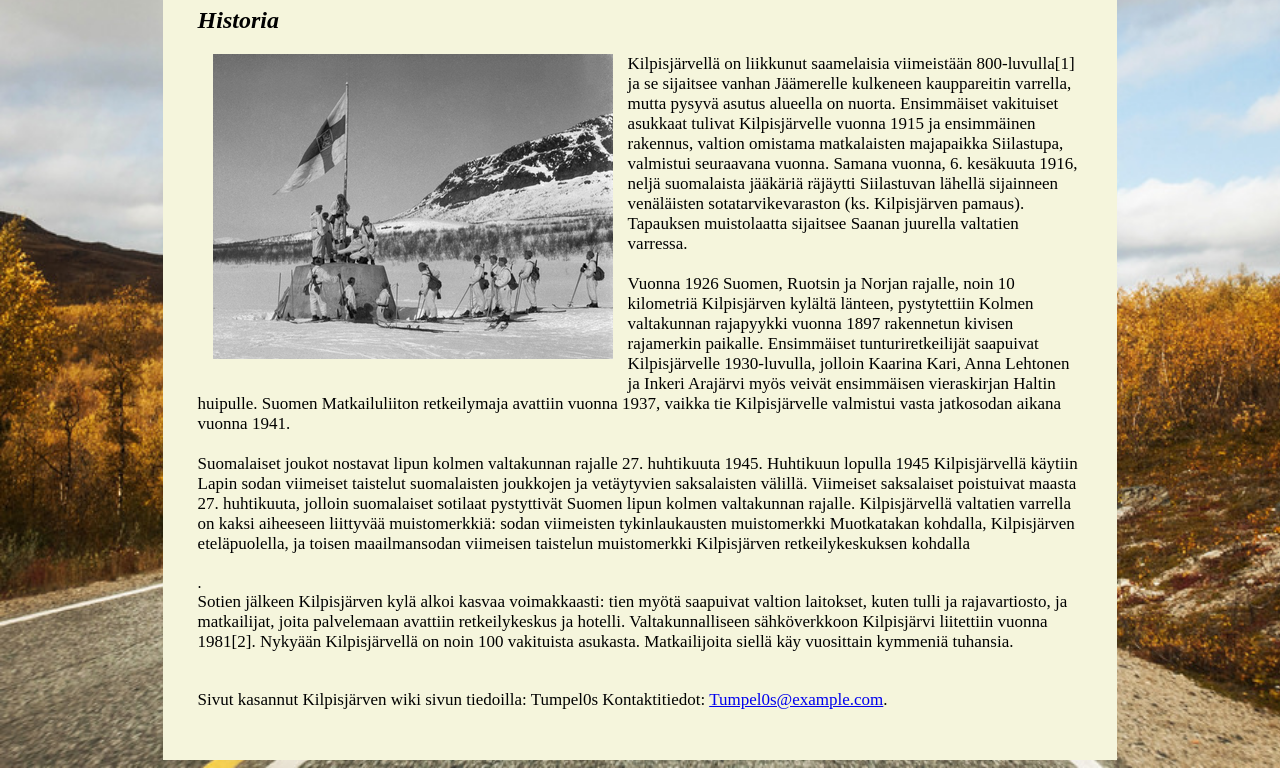
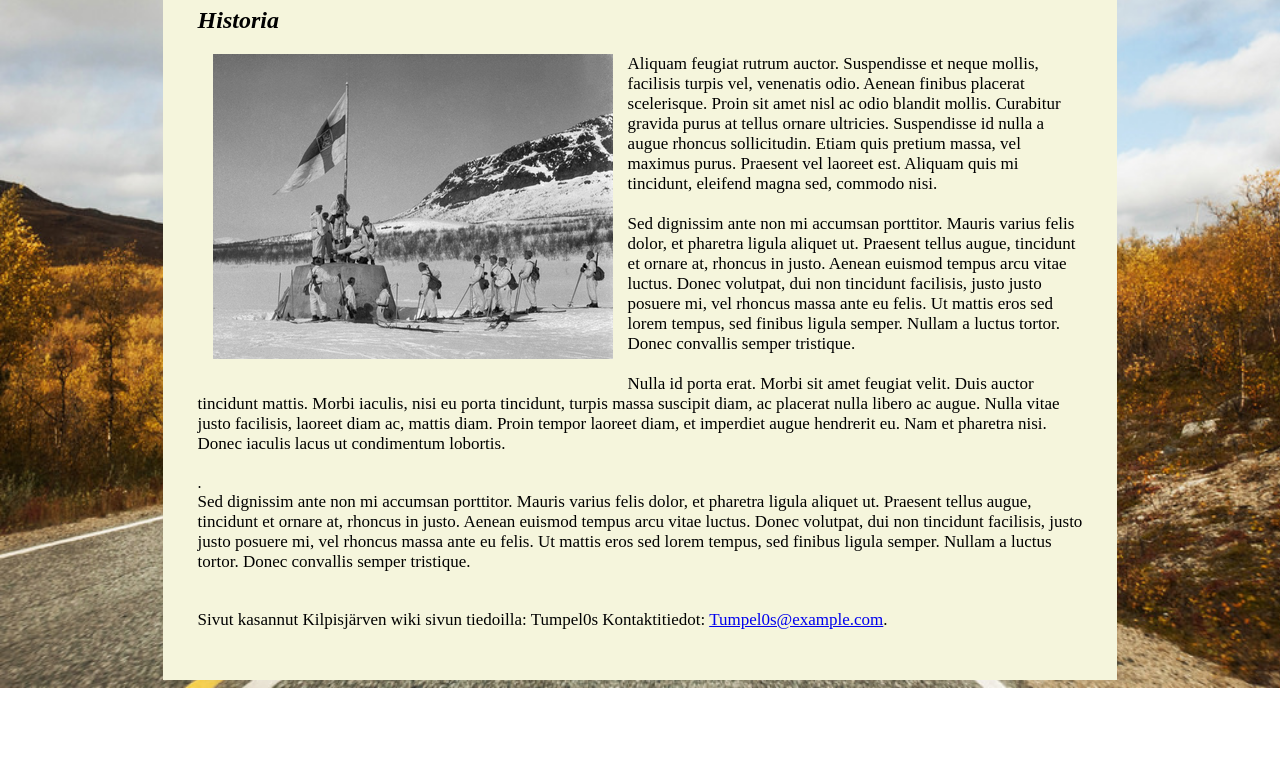
Before and after one commit to liimhe/hello-world, a plain HTML site: page historia.html in a window 1280 px wide. Shown: the part 145-913 px from the top of the page. After the commit the page ends 833 px from the top, so only its background shows below. Drawn offline with Linux system fonts and the light colour scheme.

Commit message:
Update historia.html

```diff
--- a/historia.html
+++ b/historia.html
@@ -59,15 +59,14 @@
 <h1 style="color:blue;">Kilpisjärvi</h1>
 <h2 style="font-style: italic;">Historia</h2>
 <p><a href="https://fi.wikipedia.org/wiki/Kilpisj%C3%A4rvi" target="_blank"><img class="kuvavasen" title="Suomalaiset joukot nostavat lipun kolmen valtakunnan rajalle 27. huhtikuuta 1945."  src="kuvat/pyykki.png" ;> </a>
-<p>Kilpisjärvellä on liikkunut saamelaisia viimeistään 800-luvulla[1] ja se sijaitsee vanhan Jäämerelle kulkeneen kauppareitin varrella, mutta pysyvä asutus alueella on nuorta. Ensimmäiset vakituiset asukkaat tulivat Kilpisjärvelle vuonna 1915 ja ensimmäinen rakennus, valtion omistama matkalaisten majapaikka Siilastupa, valmistui seuraavana vuonna. Samana vuonna, 6. kesäkuuta 1916, neljä suomalaista jääkäriä räjäytti Siilastuvan lähellä sijainneen venäläisten sotatarvikevaraston (ks. Kilpisjärven pamaus). Tapauksen muistolaatta sijaitsee Saanan juurella valtatien varressa.</p>
+<p>Aliquam feugiat rutrum auctor. Suspendisse et neque mollis, facilisis turpis vel, venenatis odio. Aenean finibus placerat scelerisque. Proin sit amet nisl ac odio blandit mollis. Curabitur gravida purus at tellus ornare ultricies. Suspendisse id nulla a augue rhoncus sollicitudin. Etiam quis pretium massa, vel maximus purus. Praesent vel laoreet est. Aliquam quis mi tincidunt, eleifend magna sed, commodo nisi.</p>
 
-<p>Vuonna 1926 Suomen, Ruotsin ja Norjan rajalle, noin 10 kilometriä Kilpisjärven kylältä länteen, pystytettiin Kolmen valtakunnan rajapyykki vuonna 1897 rakennetun kivisen rajamerkin paikalle. Ensimmäiset tunturiretkeilijät saapuivat Kilpisjärvelle 1930-luvulla, jolloin Kaarina Kari, Anna Lehtonen ja Inkeri Arajärvi myös veivät ensimmäisen vieraskirjan Haltin huipulle. Suomen Matkailuliiton retkeilymaja avattiin vuonna 1937, vaikka tie Kilpisjärvelle valmistui vasta jatkosodan aikana vuonna 1941.</p>
+<p>Sed dignissim ante non mi accumsan porttitor. Mauris varius felis dolor, et pharetra ligula aliquet ut. Praesent tellus augue, tincidunt et ornare at, rhoncus in justo. Aenean euismod tempus arcu vitae luctus. Donec volutpat, dui non tincidunt facilisis, justo justo posuere mi, vel rhoncus massa ante eu felis. Ut mattis eros sed lorem tempus, sed finibus ligula semper. Nullam a luctus tortor. Donec convallis semper tristique.</p>
 
 
-<p>Suomalaiset joukot nostavat lipun kolmen valtakunnan rajalle 27. huhtikuuta 1945.
-Huhtikuun lopulla 1945 Kilpisjärvellä käytiin Lapin sodan viimeiset taistelut suomalaisten joukkojen ja vetäytyvien saksalaisten välillä. Viimeiset saksalaiset poistuivat maasta 27. huhtikuuta, jolloin suomalaiset sotilaat pystyttivät Suomen lipun kolmen valtakunnan rajalle. Kilpisjärvellä valtatien varrella on kaksi aiheeseen liittyvää muistomerkkiä: sodan viimeisten tykinlaukausten muistomerkki Muotkatakan kohdalla, Kilpisjärven eteläpuolella, ja toisen maailmansodan viimeisen taistelun muistomerkki Kilpisjärven retkeilykeskuksen kohdalla</p>.
+<p>Nulla id porta erat. Morbi sit amet feugiat velit. Duis auctor tincidunt mattis. Morbi iaculis, nisi eu porta tincidunt, turpis massa suscipit diam, ac placerat nulla libero ac augue. Nulla vitae justo facilisis, laoreet diam ac, mattis diam. Proin tempor laoreet diam, et imperdiet augue hendrerit eu. Nam et pharetra nisi. Donec iaculis lacus ut condimentum lobortis. </p>.
 
-<p>Sotien jälkeen Kilpisjärven kylä alkoi kasvaa voimakkaasti: tien myötä saapuivat valtion laitokset, kuten tulli ja rajavartiosto, ja matkailijat, joita palvelemaan avattiin retkeilykeskus ja hotelli. Valtakunnalliseen sähköverkkoon Kilpisjärvi liitettiin vuonna 1981[2]. Nykyään Kilpisjärvellä on noin 100 vakituista asukasta. Matkailijoita siellä käy vuosittain kymmeniä tuhansia.</p>
+<p>Sed dignissim ante non mi accumsan porttitor. Mauris varius felis dolor, et pharetra ligula aliquet ut. Praesent tellus augue, tincidunt et ornare at, rhoncus in justo. Aenean euismod tempus arcu vitae luctus. Donec volutpat, dui non tincidunt facilisis, justo justo posuere mi, vel rhoncus massa ante eu felis. Ut mattis eros sed lorem tempus, sed finibus ligula semper. Nullam a luctus tortor. Donec convallis semper tristique.</p>
 
 <br>
 <footer>
```
